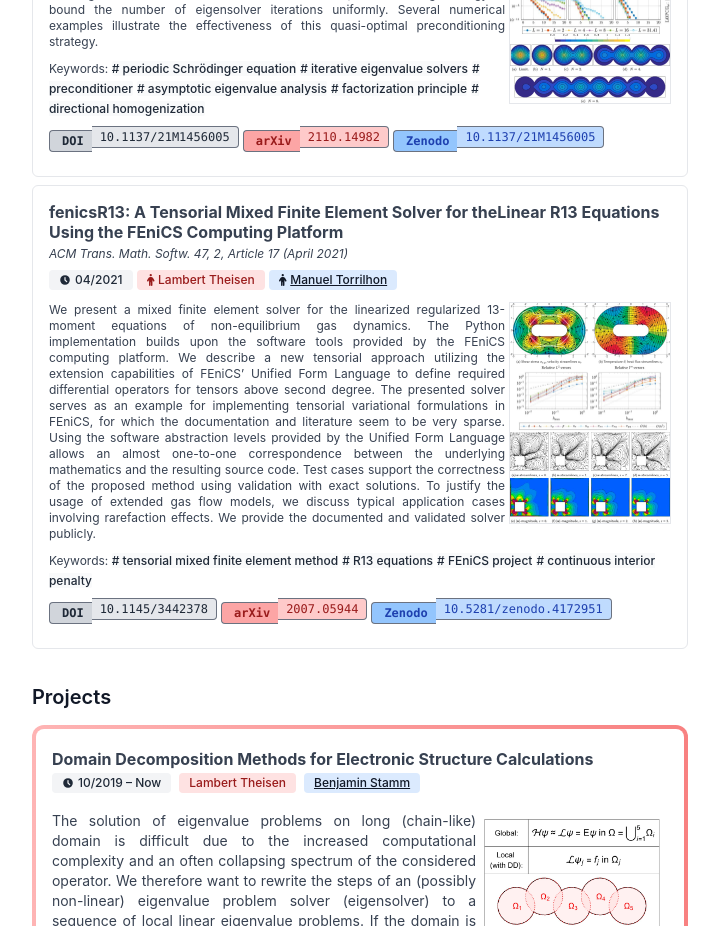
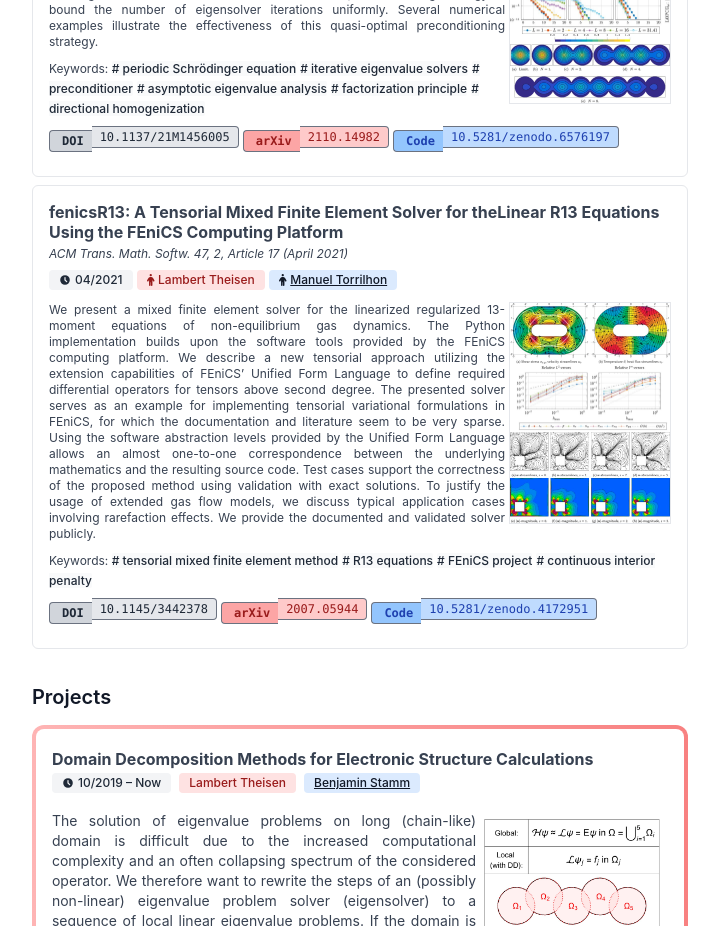
Before and after one commit to lamBOOO/thsn.dev, a Next.js app: page / in a window 1280 px wide. Shown: the part 860-1786 px from the top of the page, without its empty margins (280-999 px from the left). Built offline with nearby package versions, Linux system fonts and the light colour scheme.

Commit message:
Fix links

```diff
--- a/pages/index.tsx
+++ b/pages/index.tsx
@@ -169,7 +169,7 @@ export default function Home() {
                       <span className='border-inherit border-t border-r border-b text-xs inline-flex items-center rounded-tr rounded-br px-2 py-0.5 bg-gray-200 text-gray-800 font-mono'>10.1137/21M1456005</span>
                     </span>
                   </Link>
-                  <Link className="m-0" href="https://doi.org/10.1137/21M1456005">
+                  <Link className="m-0" href="https://arxiv.org/abs/2110.14982">
                     <span className="border-gray-500">
                       <span className='border-inherit border-t border-l border-b text-xs font-mono inline-flex items-center rounded-tl rounded-bl px-2 py-0.5 bg-red-300 text-red-800 font-bold '>
                         <span className="pr-1"><i className="ai ai-arxiv"></i></span>
@@ -178,13 +178,13 @@ export default function Home() {
                       <span className='border-inherit border-t border-r border-b text-xs inline-flex items-center rounded-tr rounded-br px-2 py-0.5 bg-red-200 text-red-800 font-mono decoration-red-700'>2110.14982</span>
                     </span>
                   </Link>
-                  <Link href="https://doi.org/10.1137/21M1456005">
+                  <Link href="https://doi.org/10.5281/zenodo.6576197">
                     <span className="border-gray-500">
                       <span className='border-inherit border-t border-l border-b text-xs font-mono inline-flex items-center rounded-tl rounded-bl px-2 py-0.5 bg-blue-300 text-blue-800 font-bold'>
                         <span className="pr-1"><i className="ai ai-zenodo"></i></span>
-                        Zenodo
+                        Code
                       </span>
-                      <span className='border-inherit border-t border-r border-b text-xs inline-flex items-center rounded-tr rounded-br px-2 py-0.5 bg-blue-200 text-blue-800 font-mono'>10.1137/21M1456005</span>
+                      <span className='border-inherit border-t border-r border-b text-xs inline-flex items-center rounded-tr rounded-br px-2 py-0.5 bg-blue-200 text-blue-800 font-mono'>10.5281/zenodo.6576197</span>
                     </span>
                   </Link>
                 </div>
@@ -280,7 +280,7 @@ export default function Home() {
                     <span className="border-gray-500">
                       <span className='border-inherit border-t border-l border-b text-xs font-mono inline-flex items-center rounded-tl rounded-bl px-2 py-0.5 bg-blue-300 text-blue-800 font-bold'>
                         <span className="pr-1"><i className="ai ai-zenodo"></i></span>
-                        Zenodo
+                        Code
                       </span>
                       <span className='border-inherit border-t border-r border-b text-xs inline-flex items-center rounded-tr rounded-br px-2 py-0.5 bg-blue-200 text-blue-800 font-mono'>10.5281/zenodo.4172951</span>
                     </span>
@@ -405,7 +405,7 @@ export default function Home() {
             <p>TODO</p>
             <h3>Theses</h3>
             <p>TODO</p>
-            <h2>Teaching</h2>
+            <h2 id="teaching">Teaching</h2>
             <p>
               You can find most of my teaching activity in the Github repository <Link href="https://github.com/lamBOOO/teaching">@lamBOOO/teaching</Link>.
             </p>
```
